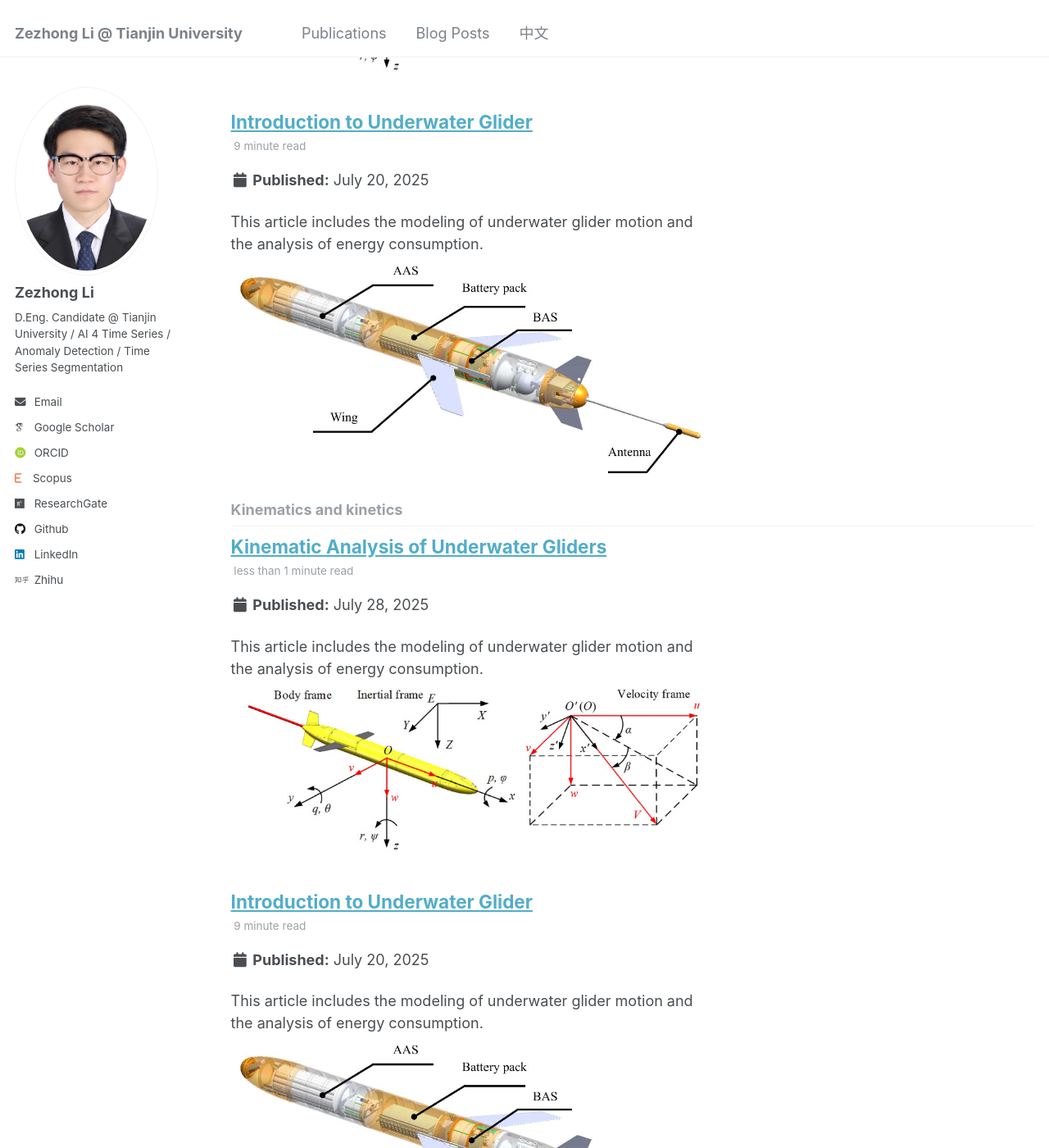
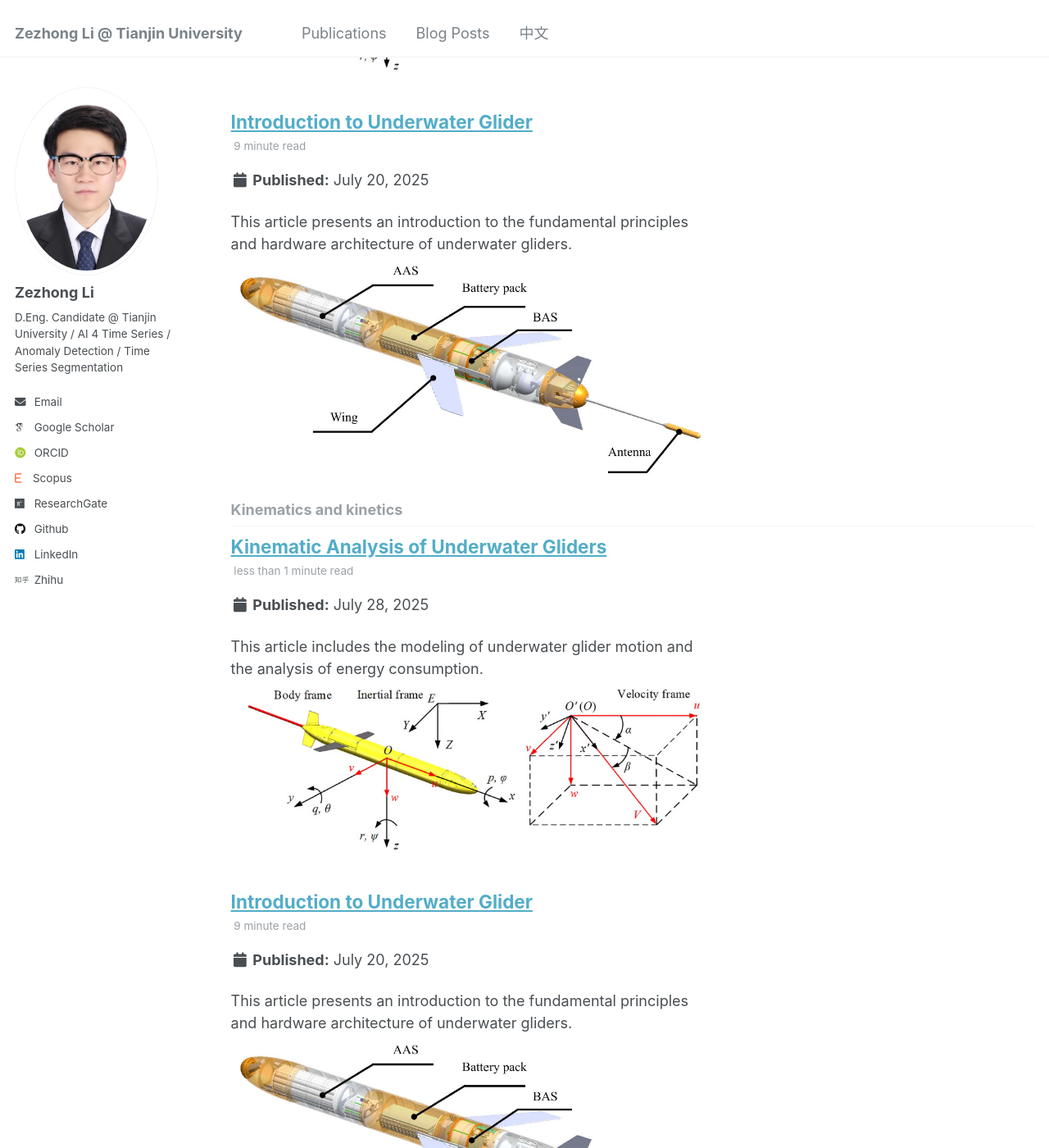
Before and after one commit to lzz19980125/lzz19980125.github.io, a Jekyll site: the page built from _pages/tag-archive.html, in a window 1280 px wide and 1400 px high, scrolled down 500 px. Shown: the whole window at 82% size. Built offline with Jekyll 4.4.1, drawn with Linux system fonts in a browser that asks for light colours; some web fonts are replaced; some of the changed text lies outside the part shown.

Commit message:
Update 2025-7-20-Introduction to Underwater Glider.md

```diff
--- a/_posts/2025-7-20-Introduction to Underwater Glider.md
+++ b/_posts/2025-7-20-Introduction to Underwater Glider.md
@@ -5,7 +5,7 @@ category: Autonomous marine systems
 permalink: /posts/2025-7-20-Introduction to Underwater Glider
 layout: single
 classes: wide
-excerpt: "This article includes the modeling of underwater glider motion and the analysis of energy consumption. <br/><img src='../images/2025-7-20-Gliding Motion Modeling and Energy Consumption Analysis for Underwater Glider.jpg'>"
+excerpt: "This article presents an introduction to the fundamental principles and hardware architecture of underwater gliders. <br/><img src='../images/2025-7-20-Gliding Motion Modeling and Energy Consumption Analysis for Underwater Glider.jpg'>"
 tags:
   - Autonomous marine systems
   - Kinematics and kinetics
```
